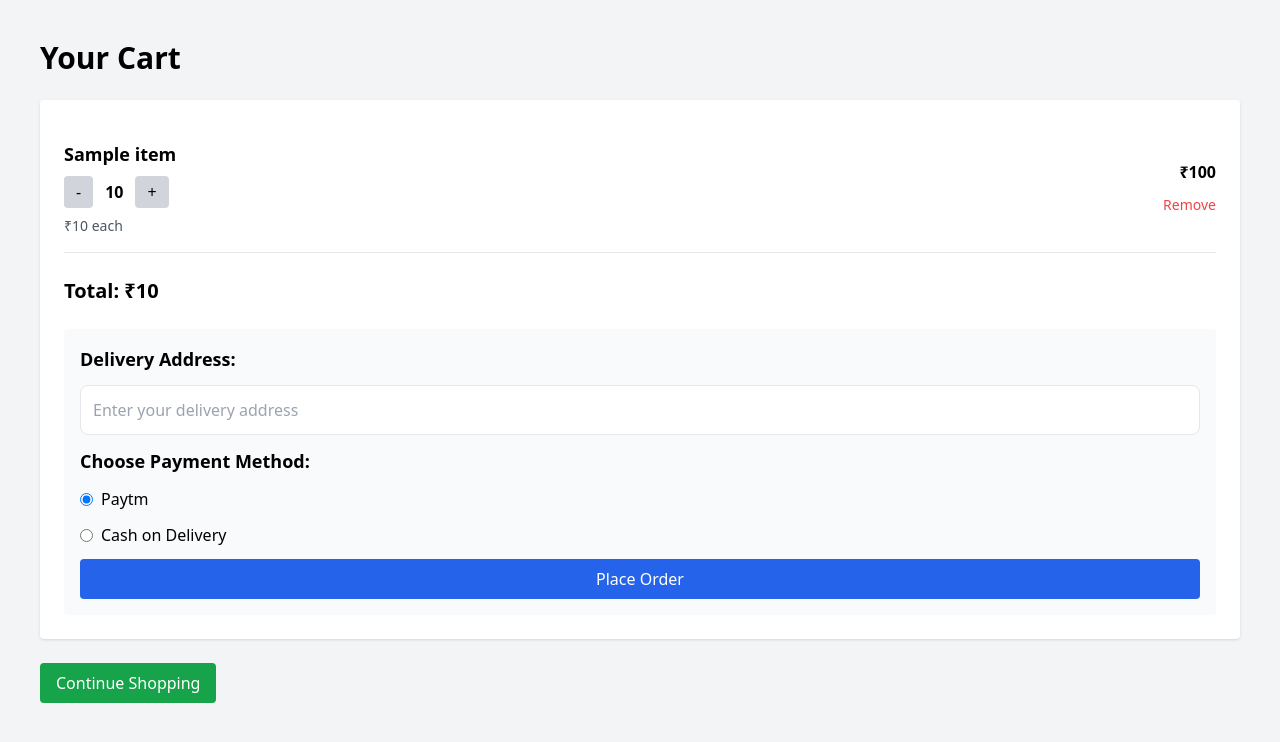
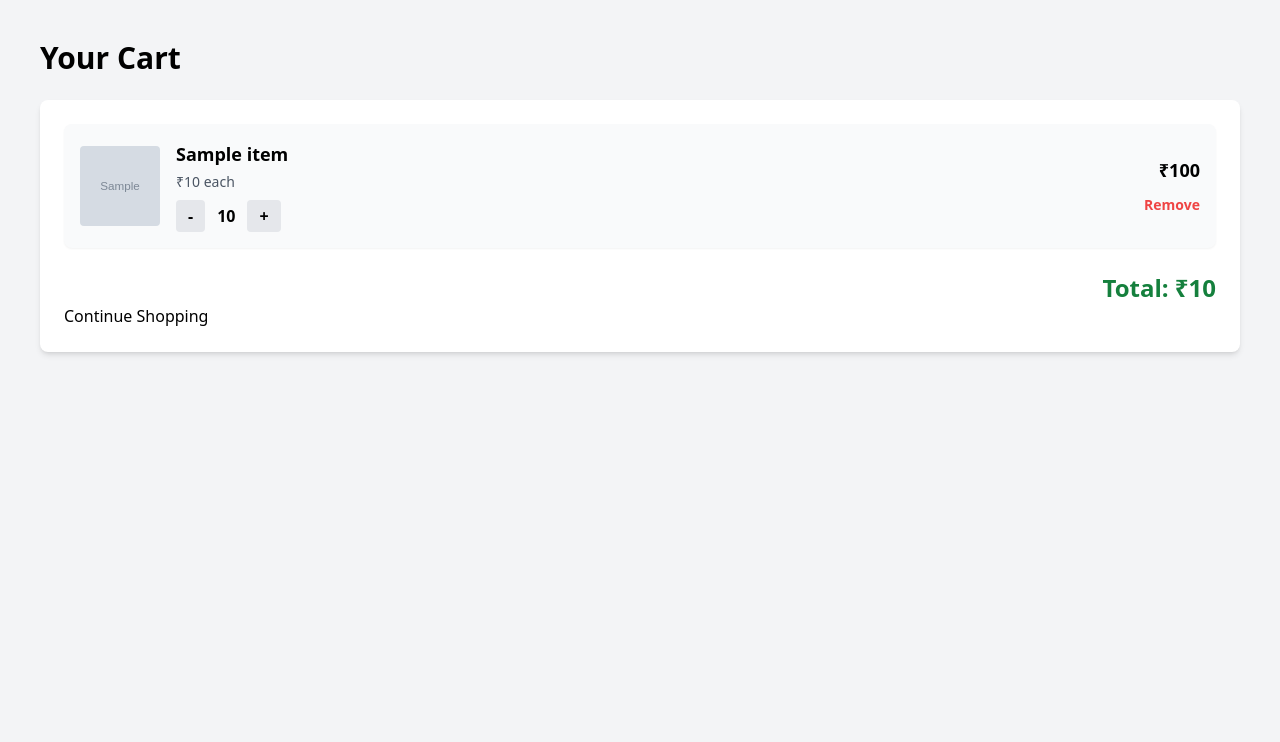
Before and after one commit to kaleshrawani3999/Seeds-and-Fertilizers-E-Commerce, a Flask app: template templates/cart.html in a window 1280 px wide. Shown: the top 742 px of the page. Run offline with Flask 3, Linux system fonts and the light colour scheme; the template is opened without the code that fills it: most values are stand-ins (such as "Sample title", 1, 10 or a date in 2020); grey boxes marked "Sample" are stand-in pictures; parts of the project's set-up code (start-up, migrations or seed data) failed here and were passed over; some libraries are stand-ins or nearby versions.

Commit message:
Update cart.html

```diff
--- a/templates/cart.html
+++ b/templates/cart.html
@@ -1,103 +1,125 @@
 <!doctype html>
 <html lang="en">
+
 <head>
 <meta charset="UTF-8">
 <meta name="viewport" content="width=device-width, initial-scale=1.0">
+
 <title>Your Cart - Indumai</title>
+
 <script src="https://cdn.tailwindcss.com"></script>
+
 </head>
-<body class="bg-gray-100 p-10 font-poppins">
+
+<body class="bg-gray-100 p-4 md:p-10 font-sans">
 
 <h1 class="text-3xl font-bold mb-6">Your Cart</h1>
 
 {% if cart_items %}
-<div class="bg-white p-6 rounded shadow">
 
-  <!-- Cart Items -->
+<div class="bg-white p-6 rounded-lg shadow-md">
+
+<!-- CART ITEMS -->
+
 {% for item in cart_items %}
-  <div class="flex justify-between items-center border-b py-4">
 
-    <!-- Product Info -->
+<div class="flex flex-col md:flex-row md:items-center md:justify-between bg-gray-50 p-4 rounded-lg mb-4 shadow-sm hover:shadow-md transition">
+
+<!-- LEFT SIDE -->
+
+<div class="flex items-center gap-4">
+
+<!-- PRODUCT IMAGE -->
+
+<img src="{{ item.image }}"
+class="w-20 h-20 object-cover rounded">
+
+<!-- PRODUCT INFO -->
+
 <div>
-      <h2 class="font-semibold text-lg">{{ item.name }}</h2>
+
+<h2 class="font-semibold text-lg">
+{{ item.name }}
+</h2>
+
+<p class="text-sm text-gray-600 mt-1">
+₹{{ item.price }} each
+</p>
+
+<!-- QUANTITY -->
+
 <div class="flex items-center gap-3 mt-2">
-        <!-- Decrease -->
+
+<!-- DECREASE -->
+
 <form method="POST" action="/update_cart">
 <input type="hidden" name="product_id" value="{{ item.id }}">
 <input type="hidden" name="action" value="decrease">
-          <button class="px-3 py-1 bg-gray-300 rounded">-</button>
+
+<button class="px-3 py-1 bg-gray-200 rounded hover:bg-gray-400 font-bold">
+-
+</button>
+
 </form>
 
-        <!-- Quantity Display -->
-        <span class="font-semibold">{{ item.quantity }}</span>
+<!-- QUANTITY -->
 
-        <!-- Increase -->
+<span class="font-semibold">
+{{ item.quantity }}
+</span>
+
+<!-- INCREASE -->
+
 <form method="POST" action="/update_cart">
 <input type="hidden" name="product_id" value="{{ item.id }}">
 <input type="hidden" name="action" value="increase">
-          <button class="px-3 py-1 bg-gray-300 rounded">+</button>
+
+<button class="px-3 py-1 bg-gray-200 rounded hover:bg-gray-400 font-bold">
++
+</button>
+
 </form>
-      </div>
-      <p class="mt-2 text-sm text-gray-600">
-        ₹{{ item.price }} each
-      </p>
+
 </div>
 
-    <!-- Price & Remove -->
-    <div class="text-right">
-      <p class="font-bold mb-2">
+</div>
+
+</div>
+
+<!-- RIGHT SIDE -->
+
+<div class="md:text-right mt-3 md:mt-0">
+
+<p class="font-bold text-lg mb-2">
 ₹{{ item.price * item.quantity }}
 </p>
 
-      <!-- Remove -->
 <form method="POST" action="/update_cart">
 <input type="hidden" name="product_id" value="{{ item.id }}">
 <input type="hidden" name="action" value="remove">
-        <button class="text-red-500 text-sm">Remove</button>
+
+<button class="text-red-500 text-sm hover:text-red-700 font-semibold">
+Remove
+</button>
+
 </form>
+
 </div>
 
 </div>
+
 {% endfor %}
 
-  <!-- Total -->
-  <h2 class="text-xl font-bold mt-6">
+<!-- TOTAL -->
+
+<h2 class="text-2xl font-bold mt-6 text-right text-green-700">
 Total: ₹{{ total }}
 </h2>
 
-  <!-- Payment / Checkout -->
-  <div class="mt-6 bg-gray-50 p-4 rounded">
-    <h2 class="text-lg font-semibold mb-3">Delivery Address:</h2>
-    <form method="POST" action="/checkout" class="space-y-3">
-      <input type="text" name="address" placeholder="Enter your delivery address"
-             class="w-full p-3 border rounded-lg focus:outline-none focus:ring-2 focus:ring-primary" required>
 
-      <h2 class="text-lg font-semibold mb-3">Choose Payment Method:</h2>
-      <label class="flex items-center gap-2">
-        <input type="radio" name="payment_method" value="paytm" checked>
-        Paytm
-      </label>
-      <label class="flex items-center gap-2">
-        <input type="radio" name="payment_method" value="cod">
-        Cash on Delivery
-      </label>
+<!-- CONTINUE SHOPPING -->
 
-      <button type="submit" class="mt-4 bg-blue-600 text-white px-4 py-2 rounded hover:bg-blue-800 w-full">
-        Place Order
-      </button>
-    </form>
-  </div>
-
-</div>
-{% else %}
-<p>Your cart is empty.</p>
+<a href="/products" class="btn btn-success">Continue Shopping</a>
 {% endif %}
-
-<!-- Continue Shopping -->
-<a href="/products"
-   class="mt-6 inline-block bg-green-600 text-white px-4 py-2 rounded hover:bg-green-800">
-   Continue Shopping
-</a>
-
 </body>
 </html>
```
Lines whose indentation alone changed are shown as unchanged.
